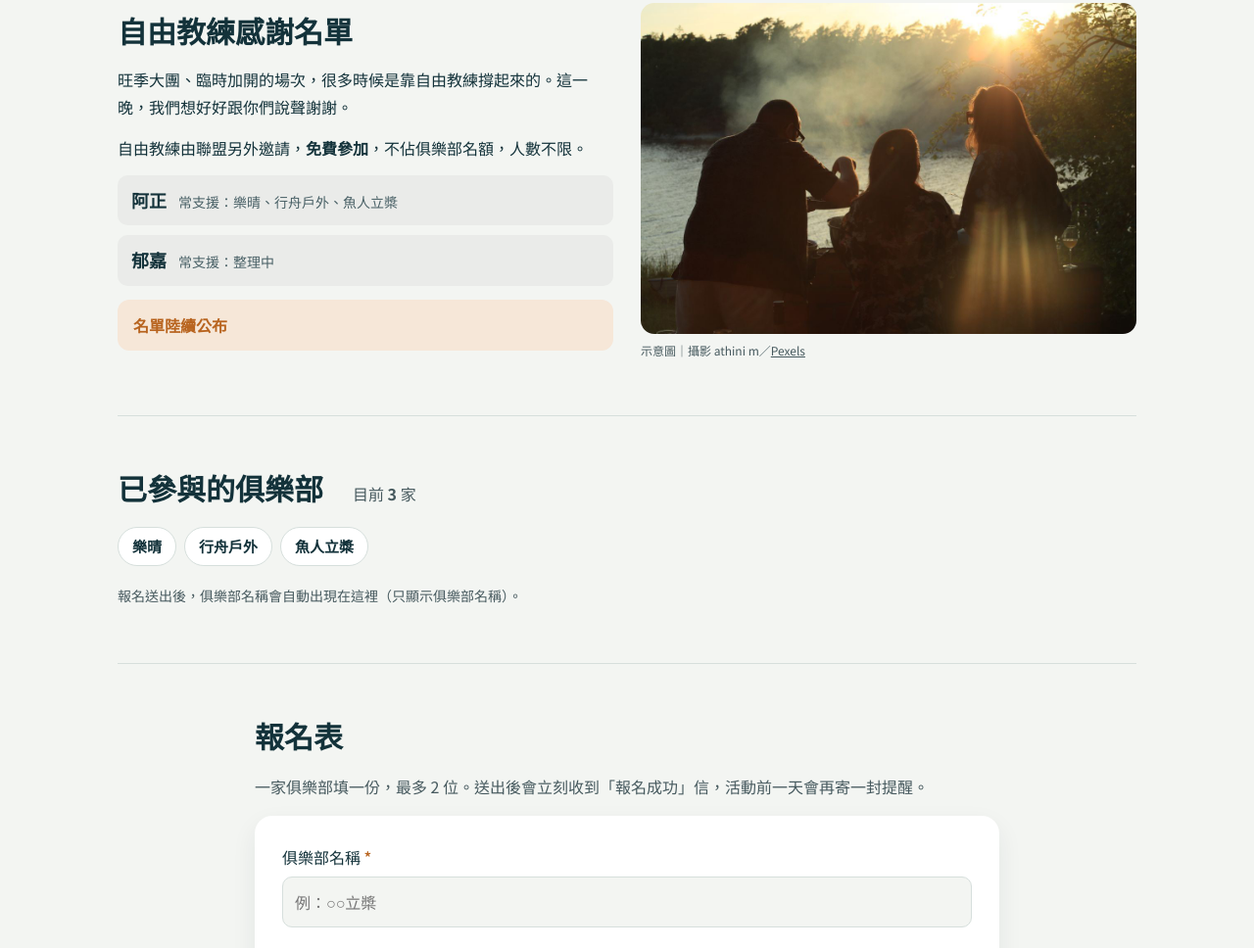
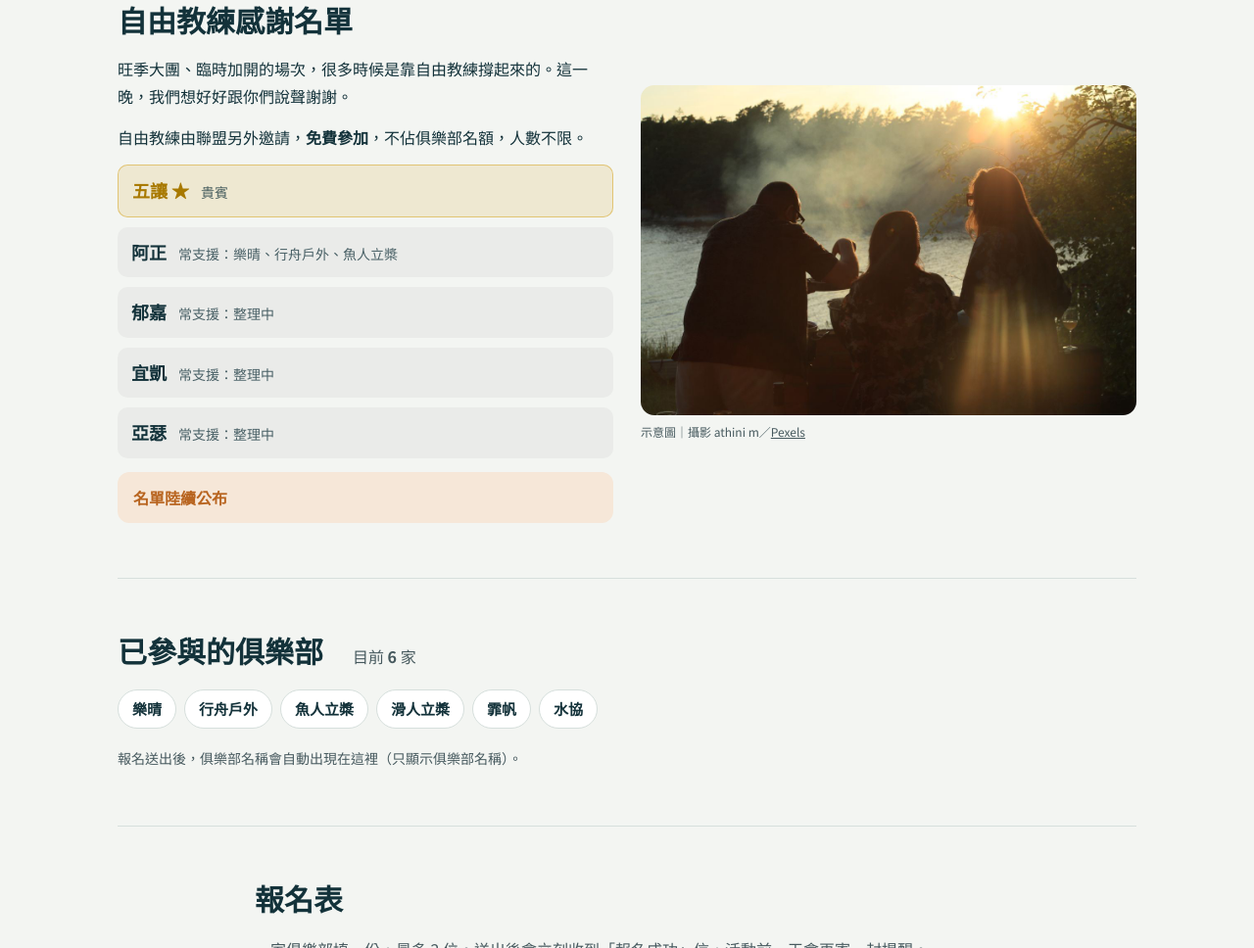
Before and after one commit to onelife-mini/sunmoonlake-alliance, a plain HTML site: page events/year-end-2026/index.html in a window 1280 px wide. Shown: the part 1025-1993 px from the top of the page at 98% size. Drawn offline with Linux system fonts and the light colour scheme; no server answers.

Commit message:
歲末感恩會：新增滑人立槳、霏帆、水協；教練新增五讓（貴賓）、宜凱、亞瑟

```diff
--- a/assets/reg-club.js
+++ b/assets/reg-club.js
@@ -15,7 +15,7 @@
   var state = $('#regState'), done = $('#regDone'), fee = $('#feeLine');
   var joined = document.getElementById('joinedList'), joinedCount = document.getElementById('joinedCount');
   var units = null;   // 後端回傳的已參與俱樂部；null＝後端還沒提供名單
-  var PRESET = ['樂晴', '行舟戶外', '魚人立槳'];   // 已確認參加的俱樂部（Leo 提供），與報名名單合併去重
+  var PRESET = ['樂晴', '行舟戶外', '魚人立槳', '滑人立槳', '霏帆', '水協'];   // 已確認參加的俱樂部（Leo 提供），與報名名單合併去重
   var EV = null;      // 後端回傳的活動設定
 
   function showState(kind, text) { state.hidden = false; state.className = 'reg-state ' + kind; state.textContent = text; }
--- a/assets/style.css
+++ b/assets/style.css
@@ -378,3 +378,5 @@ a:focus-visible,button:focus-visible,summary:focus-visible{outline:3px solid var
 .coaches li{display:flex;flex-wrap:wrap;gap:4px 12px;align-items:baseline;padding:10px 14px;border-radius:10px;background:rgba(0,0,0,.04)}
 .coaches li b{font-size:18px}
 .coaches li span{font-size:14px;opacity:.75;overflow-wrap:anywhere}
+.coaches li.vip{background:rgba(212,160,23,.15);border:1px solid rgba(212,160,23,.5)}
+.coaches li.vip b{color:#a87900}
--- a/events/year-end-2026/index.html
+++ b/events/year-end-2026/index.html
@@ -50,8 +50,11 @@
         <p>旺季大團、臨時加開的場次，很多時候是靠自由教練撐起來的。這一晚，我們想好好跟你們說聲謝謝。</p>
         <p>自由教練由聯盟另外邀請，<b>免費參加</b>，不佔俱樂部名額，人數不限。</p>
         <ul class="coaches">
+          <li class="vip"><b>五讓 ★</b><span>貴賓</span></li>
           <li><b>阿正</b><span>常支援：樂晴、行舟戶外、魚人立槳</span></li>
           <li><b>郁嘉</b><span>常支援：整理中</span></li>
+          <li><b>宜凱</b><span>常支援：整理中</span></li>
+          <li><b>亞瑟</b><span>常支援：整理中</span></li>
         </ul>
         <p class="soon">名單陸續公布</p>
       </div>
@@ -104,6 +107,6 @@
 </footer>
 <a class="sticky off" id="sticky" href="#apply">立即報名</a>
 <script src="/assets/site.js?v=20261009b" defer></script>
-<script src="/assets/reg-club.js?v=20261111b" defer></script>
+<script src="/assets/reg-club.js?v=20261111c" defer></script>
 </body>
 </html>
```
